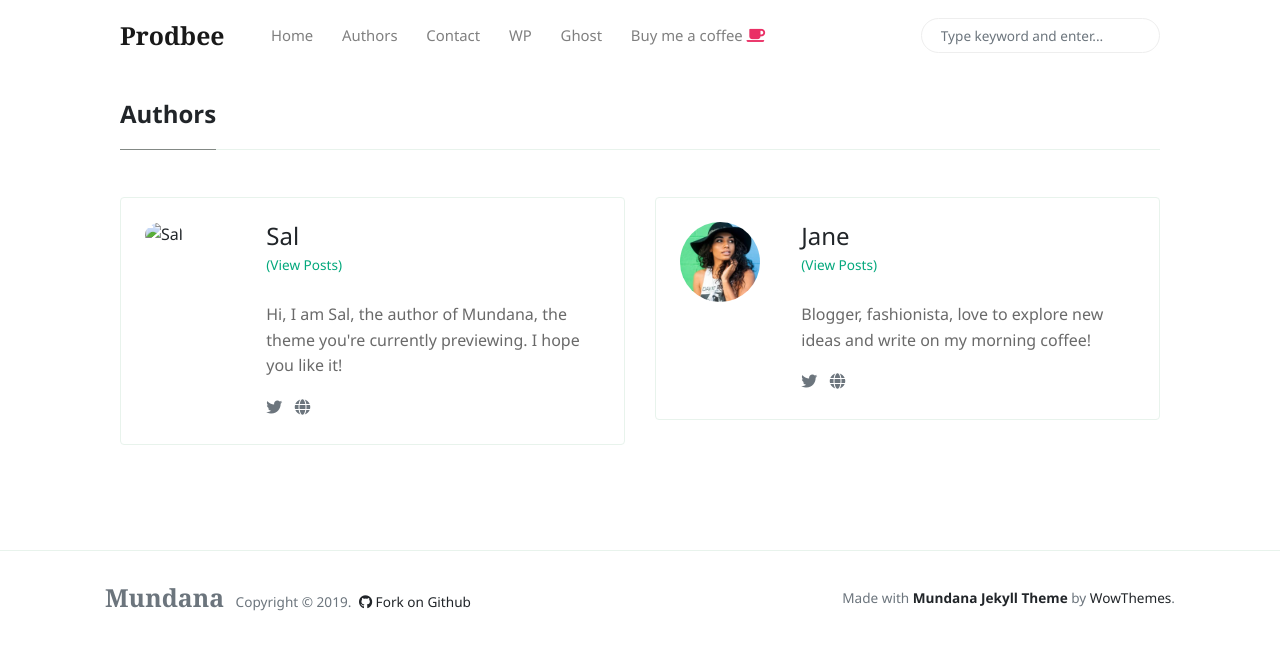
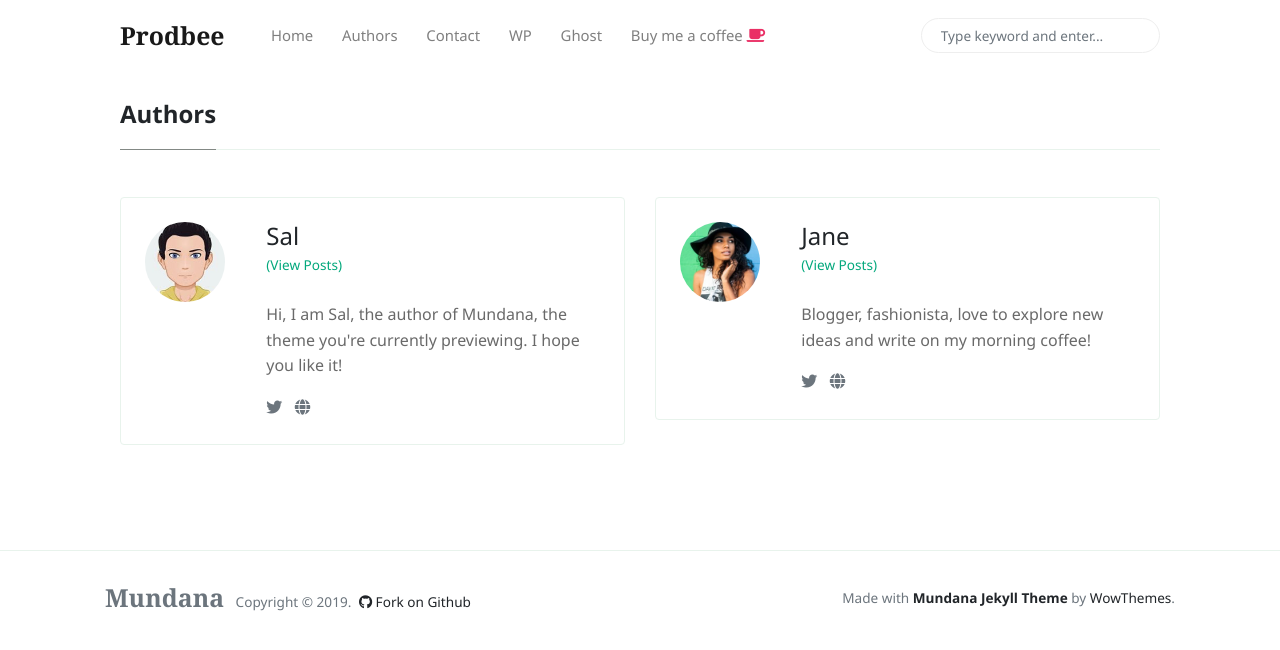
Before and after one commit to p13tarunkk/p13tarunkk.github.io, a Jekyll site: the page built from _pages/authors-list.html, in a window 1280 px wide. Shown: the top 650 px of the page. Built offline with Jekyll 4.4.1, drawn with Linux system fonts in a browser that asks for light colours; nearby versions of some CDN libraries.

Commit message:
url change for avatar1

```diff
--- a/_config.yml
+++ b/_config.yml
@@ -22,7 +22,7 @@ authors:
     sal:
       name:           Sal
       site:           https://www.wowthemes.net
-      avatar:         images/avatar1.jpg
+      avatar:         assets/images/avatar1.jpg
       bio:            "Hi, I am Sal, the author of Mundana, the theme you're currently previewing. I hope you like it!"
       email:          wowthemesnet@gmail.com
       twitter:        https://twitter.com/wowthemesnet
```
